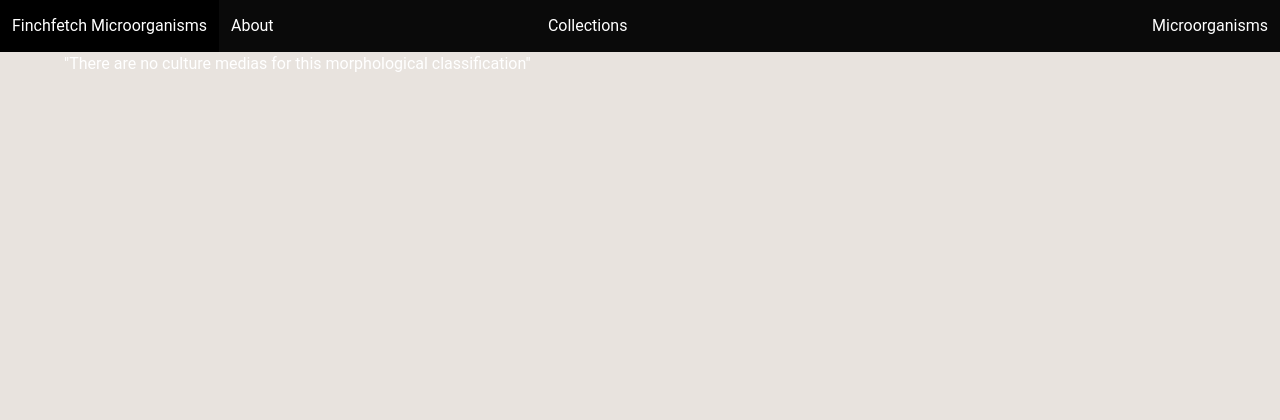
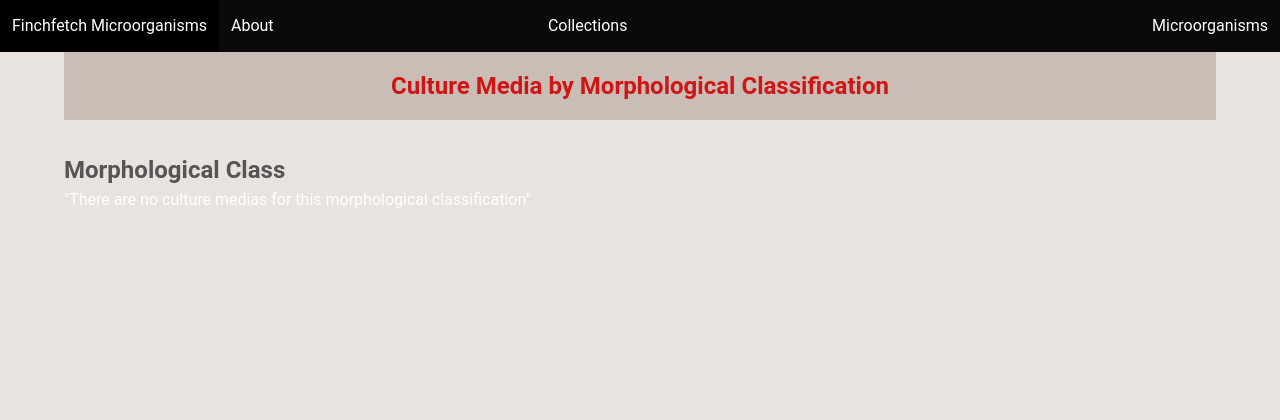
Before and after one commit to DoloresCode/finchfetch, a Django app: page /collection/ in a window 1280 px wide. Shown: the top 420 px of the page. Run offline with Django 4.2, Linux system fonts and the light colour scheme; data that the repository does not hold is empty.

Commit message:
update Collections page

```diff
--- a/main_app/static/styles/main.css
+++ b/main_app/static/styles/main.css
@@ -606,3 +606,59 @@ p {
 /* .text-white {
   color: #ffffff;
 } */
+
+/* Collection page */
+
+.page-title-collection {
+  text-align: center;
+  padding: 1rem;
+  background-color: #cabdb5;
+  margin-bottom: 2rem;
+}
+
+.page-title-collection h2 {
+  font-size: 24px;
+  font-weight: bold;
+  color: rgb(207, 21, 21);
+  margin: 0;
+}
+
+.classification {
+  margin-bottom: 2rem;
+}
+
+.custom-morp-class {
+  font-size: 20px;
+  font-weight: bold;
+  color: #3498db;
+  margin: 0;
+}
+
+.culture_media {
+  display: grid;
+  grid-template-columns: 1fr 2fr 3fr;
+  gap: 10px;
+  align-items: center;
+  padding: 10px;
+  border-radius: 5px;
+  background-color: #ffffff;
+  color: #000000;
+}
+
+.culture_media:hover {
+  background-color: #f0f0f0;
+  cursor: pointer;
+}
+
+.morphological-class-title {
+  font-size: 24px;
+  font-weight: bold;
+  color: rgba(0, 0, 0, 0.628);
+}
+
+.culture-media-title {
+  font-size: 24px;
+  font-weight: bold;
+  color: rgba(0, 0, 0, 0.628);
+  margin-top: 2rem;
+}
--- a/main_app/templates/Collection.html
+++ b/main_app/templates/Collection.html
@@ -1,13 +1,17 @@
 {% extends 'base.html' %} {% block content %}
 <div class="home__classifications">
-  {% for morphological_classification in morphological_classifications %}
+    <div class="page-title-collection">
+        <h2>Culture Media by Morphological Classification</h2>
+      </div>
+  </div>
+  <h2 class="morphological-class-title">Morphological Class</h2> {% for morphological_classification in morphological_classifications %}
 
   <div class="classification mb-5">
-    <h3 class="title is-3 has-text-success">
+    <h3 class="title is-success custom-morp-class">
       {{morphological_classification.name}}
     </h3>
     <hr />
-
+    <h2 class="culture-media-title">Culture Media</h2>
     {% for culture_media in morphological_classification.culture_medias.all %}
 
     <div class="culture_media">
```
